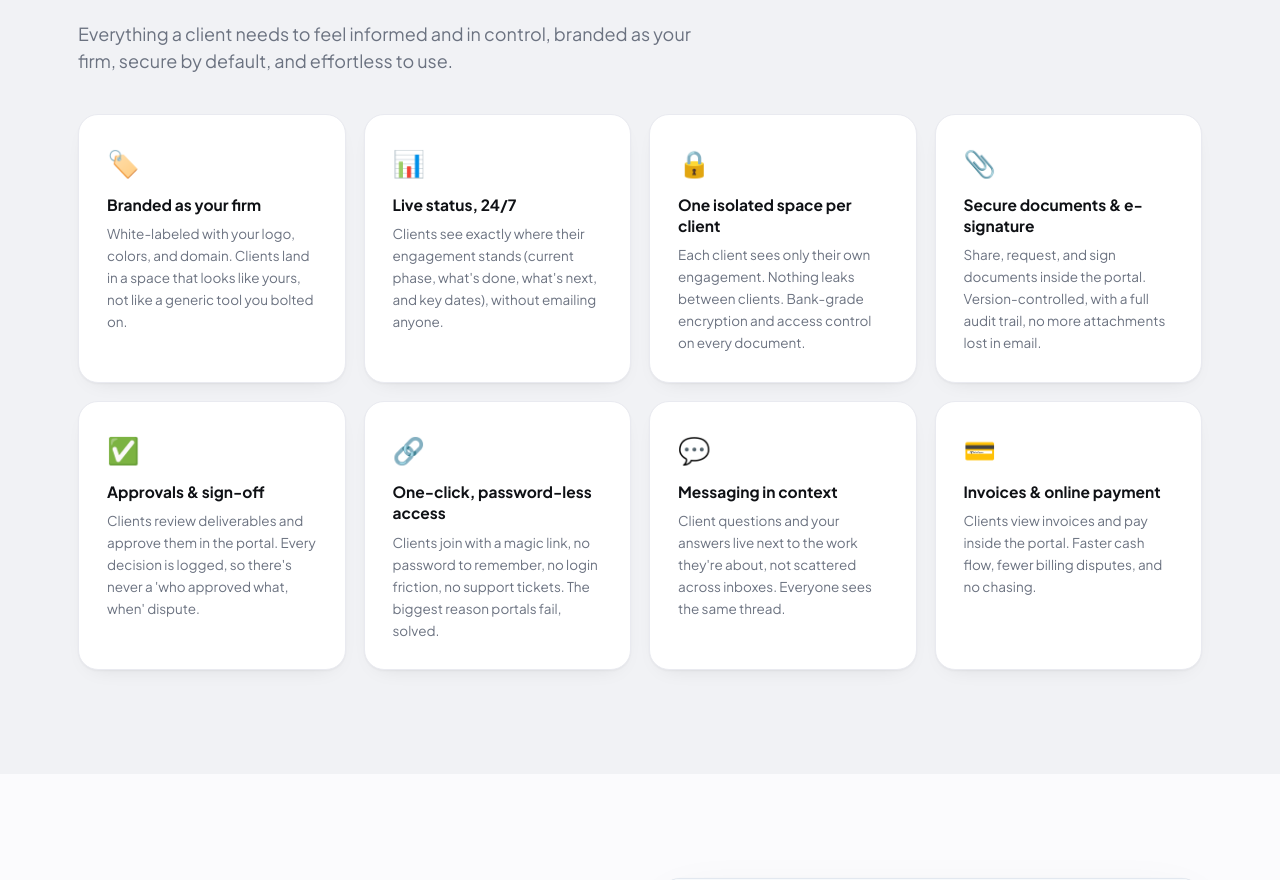
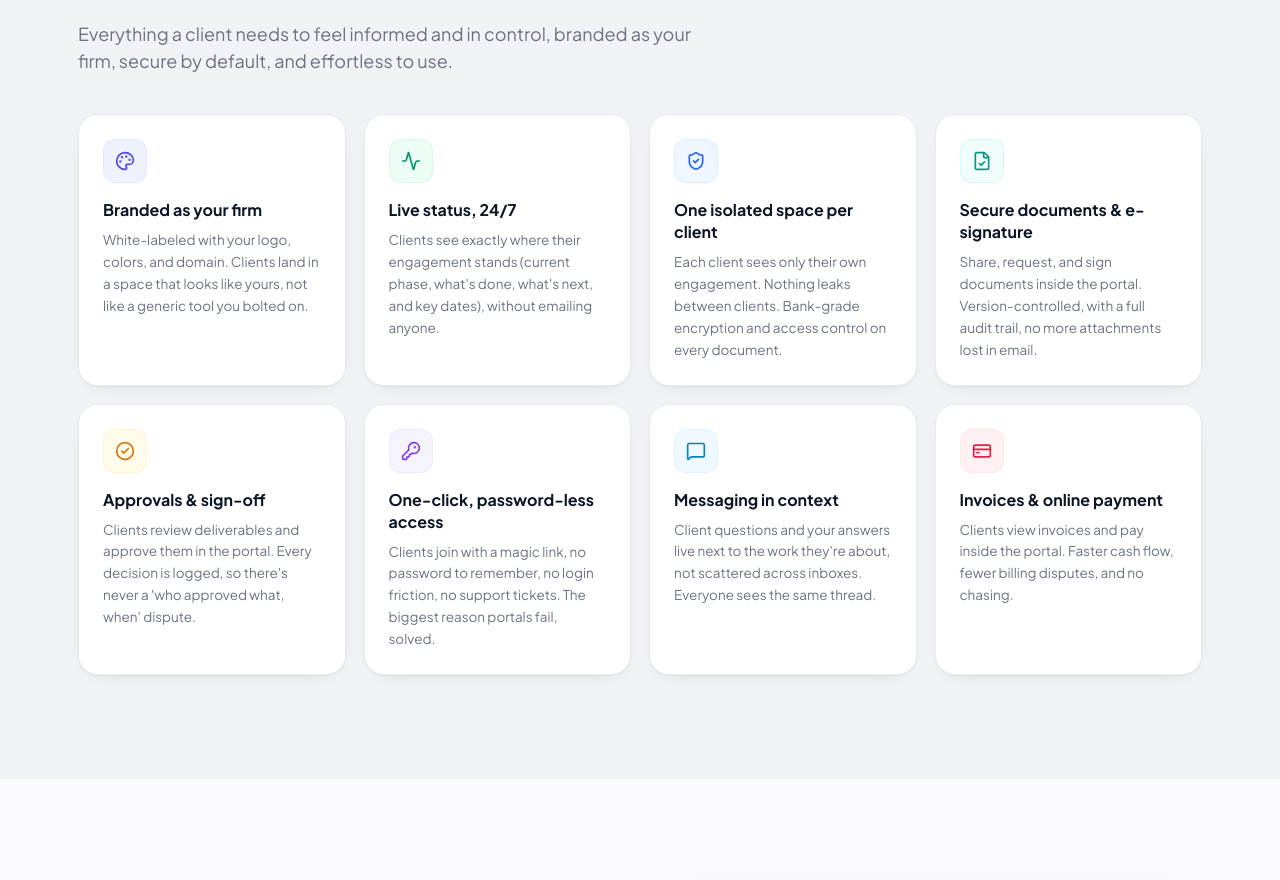
Before and after one commit to developers-pyngyn/pyngyn-frontend-landing-page, a Next.js app: page /clientspace in a window 1280 px wide. Shown: the part 2448-3328 px from the top of the page. Built offline with nearby package versions, Linux system fonts and the light colour scheme; no server answers.

Commit message:
fix(clientspace): replace emojis with professional Lucide icons in Complete Client Portal Solution section

```diff
--- a/app/clientspace/page.tsx
+++ b/app/clientspace/page.tsx
@@ -14,6 +14,17 @@ import {
   faqPageSchema,
   webPageSchema,
 } from "@/components/schema";
+import {
+  Palette,
+  Activity,
+  ShieldCheck,
+  FileCheck,
+  CheckCircle2,
+  KeyRound,
+  MessageSquare,
+  CreditCard,
+  type LucideIcon,
+} from "lucide-react";
 
 export const metadata: Metadata = {
   title: "Client Portal Software | Secure Client Portal for Modern Firms | Pyngyn ClientSpace",
@@ -78,46 +89,68 @@ const PAINS: { stat: string; title: string; body: string }[] = [
   },
 ];
 
-const FEATURES: { icon: string; title: string; body: string }[] = [
+const FEATURES: {
+  icon: LucideIcon;
+  title: string;
+  body: string;
+  color: string;
+  bgColor: string;
+}[] = [
   {
-    icon: "\uD83C\uDFF7\uFE0F",
+    icon: Palette,
     title: "Branded as your firm",
     body: "White-labeled with your logo, colors, and domain. Clients land in a space that looks like yours, not like a generic tool you bolted on.",
+    color: "text-indigo-600",
+    bgColor: "bg-indigo-50 border-indigo-100/80",
   },
   {
-    icon: "\uD83D\uDCCA",
+    icon: Activity,
     title: "Live status, 24/7",
     body: "Clients see exactly where their engagement stands (current phase, what's done, what's next, and key dates), without emailing anyone.",
+    color: "text-emerald-600",
+    bgColor: "bg-emerald-50 border-emerald-100/80",
   },
   {
-    icon: "\uD83D\uDD12",
+    icon: ShieldCheck,
     title: "One isolated space per client",
     body: "Each client sees only their own engagement. Nothing leaks between clients. Bank-grade encryption and access control on every document.",
+    color: "text-blue-600",
+    bgColor: "bg-blue-50 border-blue-100/80",
   },
   {
-    icon: "\uD83D\uDCCE",
+    icon: FileCheck,
     title: "Secure documents & e-signature",
     body: "Share, request, and sign documents inside the portal. Version-controlled, with a full audit trail, no more attachments lost in email.",
+    color: "text-teal-600",
+    bgColor: "bg-teal-50 border-teal-100/80",
   },
   {
-    icon: "\u2705",
+    icon: CheckCircle2,
     title: "Approvals & sign-off",
     body: "Clients review deliverables and approve them in the portal. Every decision is logged, so there's never a 'who approved what, when' dispute.",
+    color: "text-amber-600",
+    bgColor: "bg-amber-50 border-amber-100/80",
   },
   {
-    icon: "\uD83D\uDD17",
+    icon: KeyRound,
     title: "One-click, password-less access",
     body: "Clients join with a magic link, no password to remember, no login friction, no support tickets. The biggest reason portals fail, solved.",
+    color: "text-violet-600",
+    bgColor: "bg-violet-50 border-violet-100/80",
   },
   {
-    icon: "\uD83D\uDCAC",
+    icon: MessageSquare,
     title: "Messaging in context",
     body: "Client questions and your answers live next to the work they're about, not scattered across inboxes. Everyone sees the same thread.",
+    color: "text-sky-600",
+    bgColor: "bg-sky-50 border-sky-100/80",
   },
   {
-    icon: "\uD83D\uDCB3",
+    icon: CreditCard,
     title: "Invoices & online payment",
     body: "Clients view invoices and pay inside the portal. Faster cash flow, fewer billing disputes, and no chasing.",
+    color: "text-rose-600",
+    bgColor: "bg-rose-50 border-rose-100/80",
   },
 ];
 
@@ -257,13 +290,18 @@ export default function ClientspacePage() {
               secure by default, and effortless to use.
             </p>
             <div className="mt-10 grid gap-[18px] sm:grid-cols-2 lg:grid-cols-4">
-              {FEATURES.map((f) => (
-                <div key={f.title} className="card h-full">
-                  <span className="text-[26px]" aria-hidden="true">{f.icon}</span>
-                  <h3 className="mt-3 text-[15.5px] font-bold leading-snug">{f.title}</h3>
-                  <p className="mt-2 text-[13.5px] leading-relaxed text-muted">{f.body}</p>
-                </div>
-              ))}
+              {FEATURES.map((f) => {
+                const Icon = f.icon;
+                return (
+                  <div key={f.title} className="card group flex h-full flex-col p-6 transition-all hover:border-accent/40 hover:shadow-md">
+                    <div className={`flex h-11 w-11 items-center justify-center rounded-xl border ${f.bgColor} ${f.color} shadow-xs transition-transform duration-200 group-hover:scale-105`}>
+                      <Icon className="h-5 w-5" strokeWidth={2} />
+                    </div>
+                    <h3 className="mt-4 text-[16px] font-bold leading-snug text-[#0c1524]">{f.title}</h3>
+                    <p className="mt-2 text-[13.5px] leading-relaxed text-muted">{f.body}</p>
+                  </div>
+                );
+              })}
             </div>
           </div>
         </section>
```
